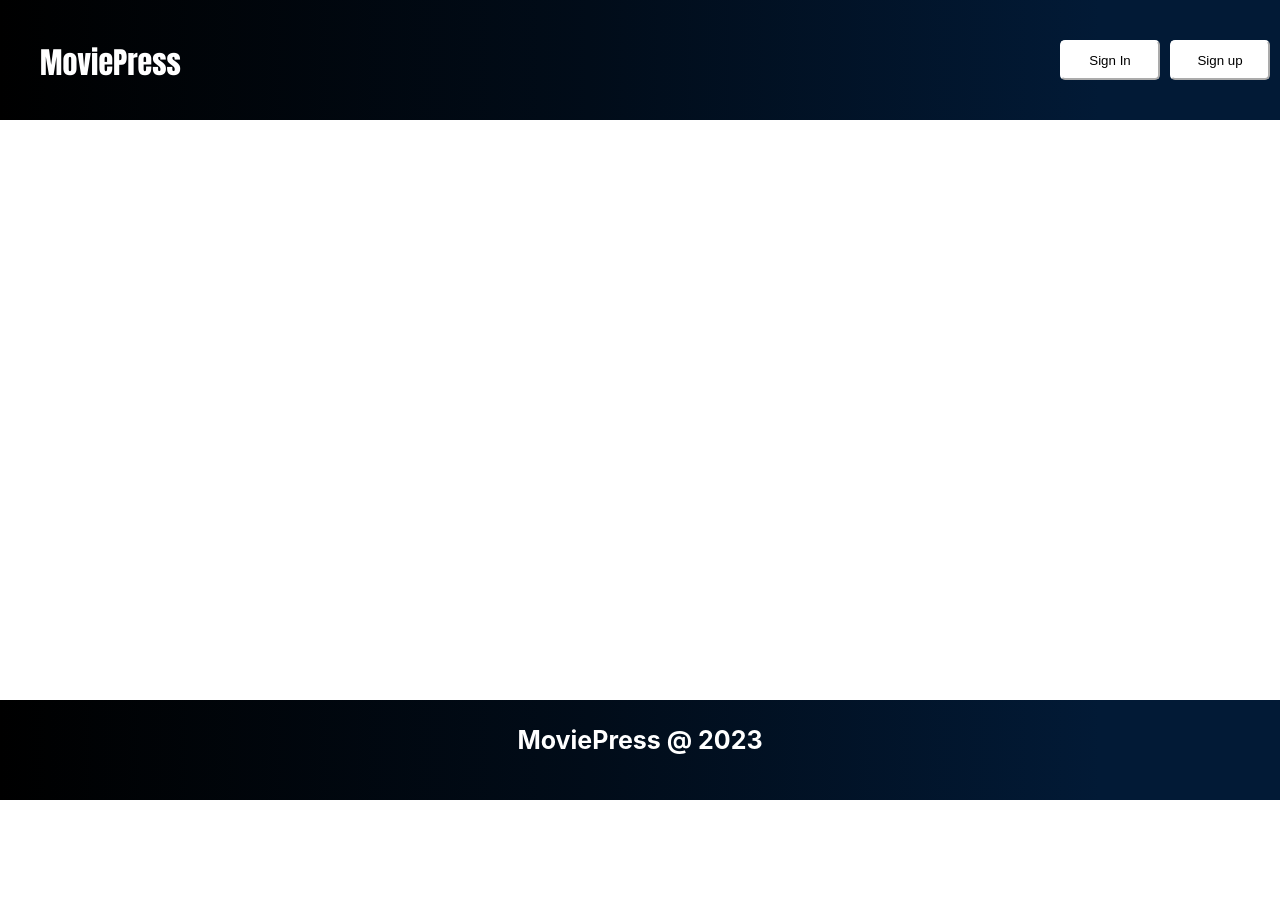
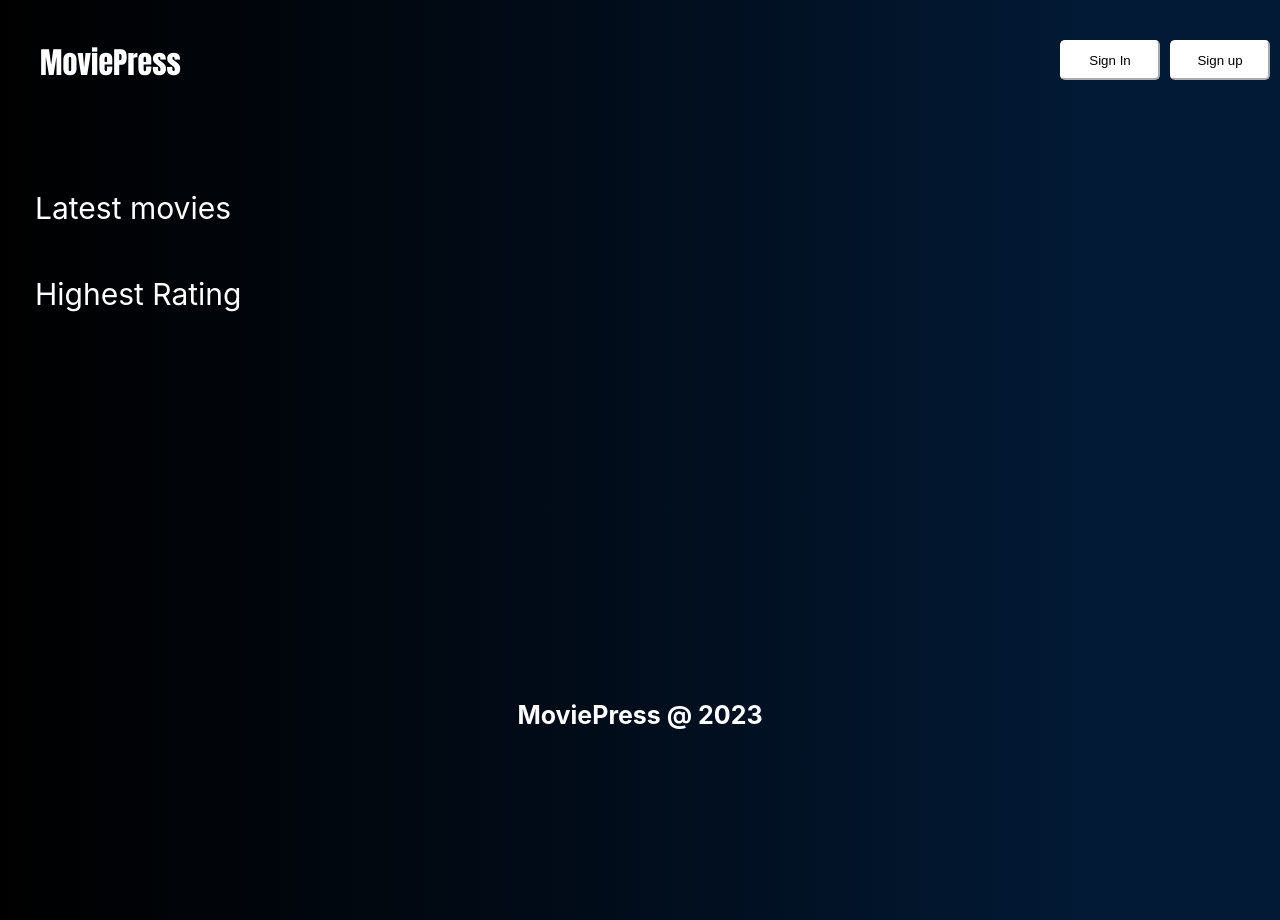
Before and after one commit to DasDeveloper/MoviePress, a React (Create React App) app in the folder client/: page / in a window 1280 px wide. Before the commit the page ends 800 px from the top, so only its background shows below. Built offline with nearby package versions, Linux system fonts and the light colour scheme.

Commit message:
Changed signin and signup pages css

```diff
--- a/client/src/css/footer.css
+++ b/client/src/css/footer.css
@@ -9,6 +9,10 @@
     font-size: 25px;
 
 }
+
 .footer p {
     color: white;
+    margin-top: 0;
+    /* position: absolute;
+    bottom: 0; */
 }
--- a/client/src/css/homepage.css
+++ b/client/src/css/homepage.css
@@ -1,6 +1,13 @@
 .homepage{
 
     background: var(--color-bg);
-    width: 100%;
-    height: 100%;
+    height: 100vh;
+
 }
+
+.text-category{
+    color: white;
+    margin-left: 35px;
+    font-size: 30px;
+    margin-top: 50px;
+}
--- a/client/src/css/signin.css
+++ b/client/src/css/signin.css
@@ -1,3 +1,7 @@
+.signin_container{
+    background: var(--color-bg);
+    height: 90vh;
+}
 
 .signin {
     border: 1px #006dd8 solid;
@@ -5,7 +9,7 @@
     display: flex;
     flex-direction: column;
     width: 800px;
-    margin-top: 100px;
+    margin-top: 50px;
     height: 600px;
     border-radius: 35px;
     box-shadow: 1px 1px 2px #006dd8;
@@ -18,6 +22,7 @@
     margin-top: 40px;
     font-weight: bold;
     font-size: 24px;
+    color: white;
 
 }
 
@@ -30,6 +35,7 @@
     font-size: large;
     margin-bottom: 10px;
     margin-top: 50px;
+    color: white;
 
 }
 
--- a/client/src/css/signup.css
+++ b/client/src/css/signup.css
@@ -1,3 +1,7 @@
+.signup_container{
+    background: var(--color-bg);
+    height: 90vh;
+}
 .signup {
 
     border: 1px #006dd8 solid;
@@ -5,10 +9,9 @@
     display: flex;
     flex-direction: column;
     width: 800px;
-    margin-top: 100px;
+    margin-top: 50px;
     height: 620px;
     border-radius: 35px;
-    box-shadow: 1px 1px 2px #006dd8;
 
 }
 
@@ -19,6 +22,7 @@
     font-weight: bold;
     font-size: 24px;
     margin-bottom: 30px;
+    color:white;
 
 }
 
@@ -29,6 +33,7 @@
     font-size: large;
     margin-bottom: 10px;
     margin-top: 15px;
+    color: white;
 
 }
 
--- a/client/src/pages/homepage.jsx
+++ b/client/src/pages/homepage.jsx
@@ -6,7 +6,12 @@ const Homepage = () =>{
     return (
         <div className="homepage">
 
+            d
+            <div className="text-category">Latest movies</div>
+            <div className="latest-Movies">
 
+            </div>
+            <div className="text-category">Highest Rating</div>
 
 
         </div>
--- a/client/src/pages/signin.jsx
+++ b/client/src/pages/signin.jsx
@@ -5,7 +5,9 @@ import {Link} from "react-router-dom"
 const Signin = () =>{
 
     return (
-        <div>
+        <div className="signin_container">
+
+            a
 
                 <div className="signin">
 
--- a/client/src/pages/signup.jsx
+++ b/client/src/pages/signup.jsx
@@ -63,8 +63,8 @@ const Signup = () =>{
     }
 
     return(
-        <div>
-
+        <div className="signup_container">
+            a
             <div className="signup">
 
                 <div className="header">
```
